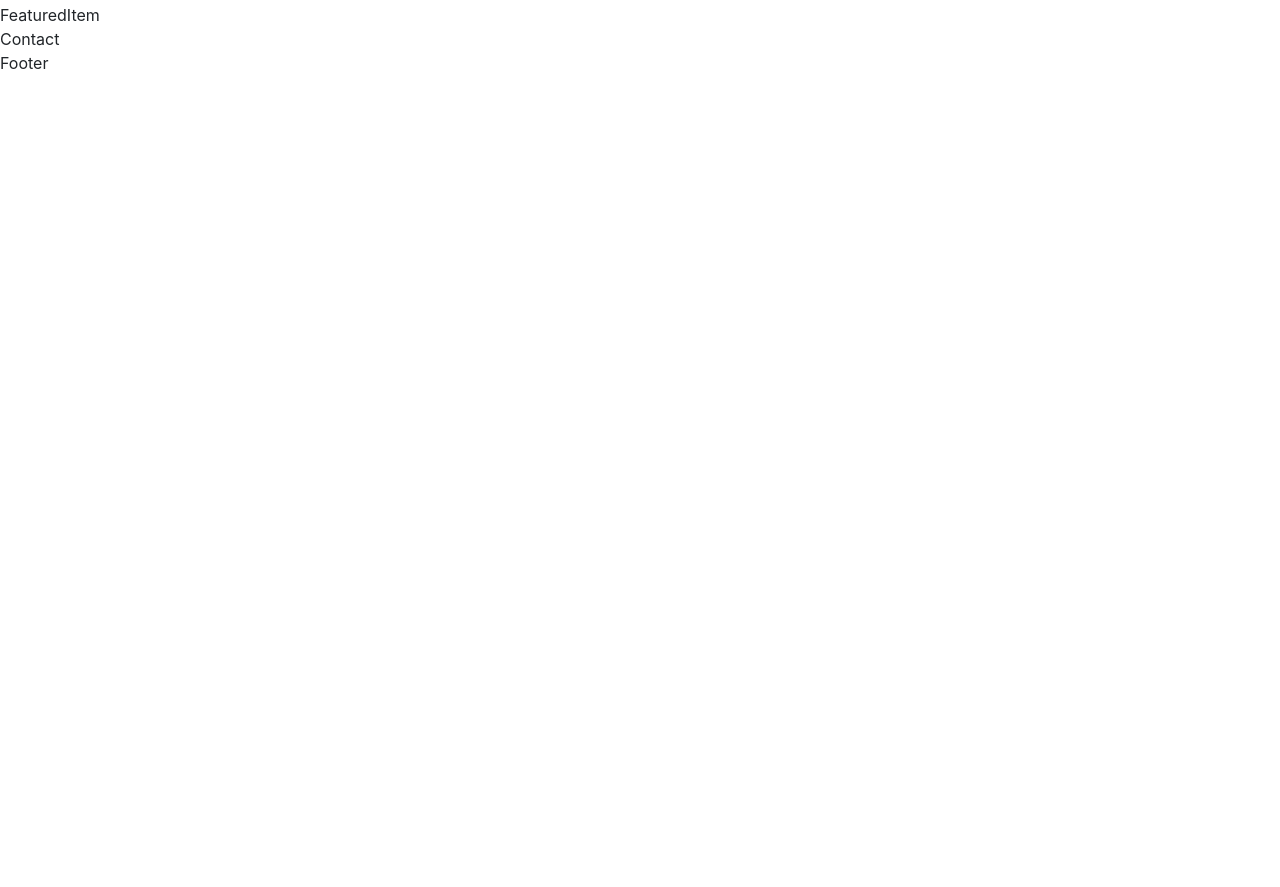
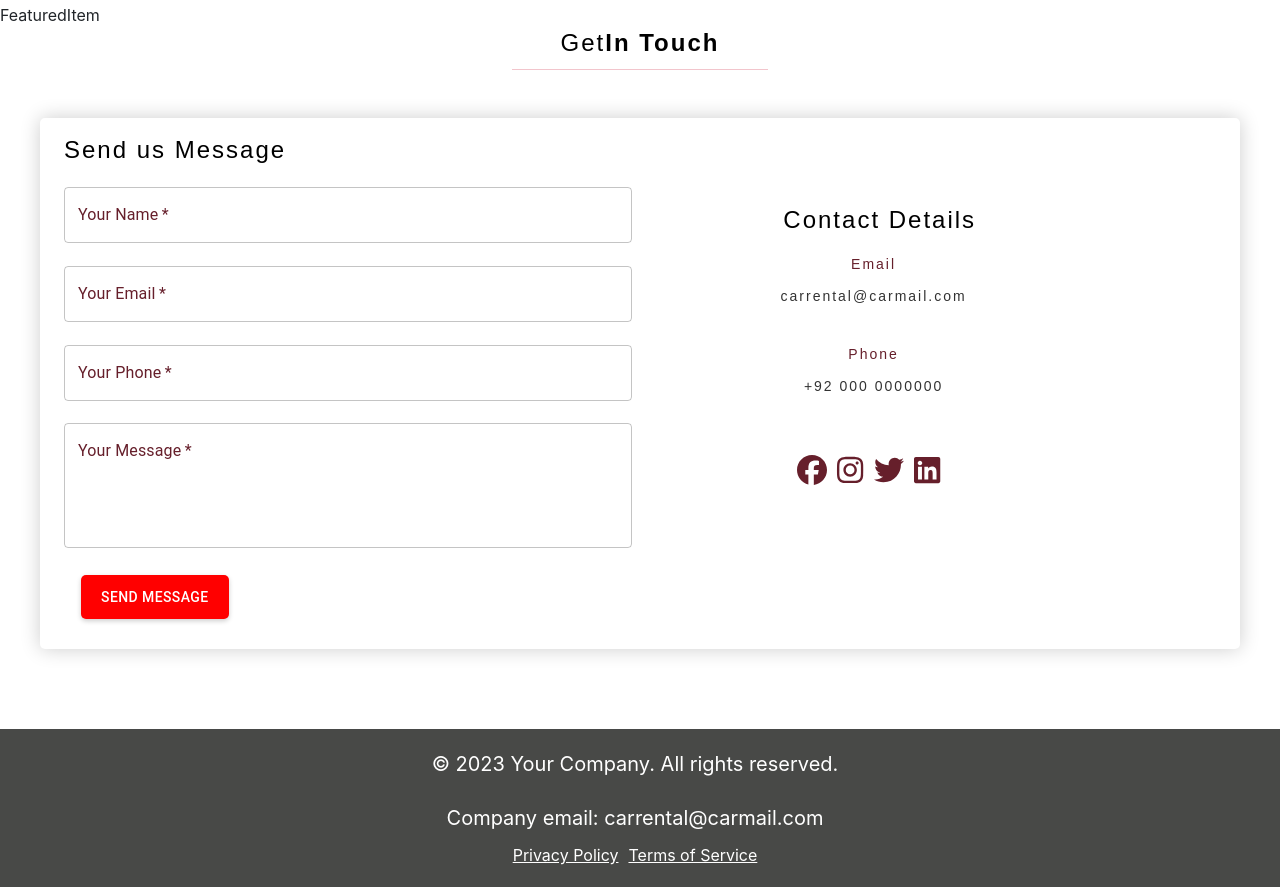
Before and after one commit to saadashraf123/car-rental-frontend, a React (Create React App) app: page / in a window 1280 px wide. Shown: the part 965-1852 px from the top of the page. Before the commit the page ends 1040 px from the top, so only its background shows below. Built offline with nearby package versions, Linux system fonts and the light colour scheme.

Commit message:
make changes in contact us and footer

```diff
--- a/package.json
+++ b/package.json
@@ -10,6 +10,9 @@
   "dependencies": {
     "@emotion/react": "^11.11.1",
     "@emotion/styled": "^11.11.0",
+    "@fortawesome/fontawesome-free": "^6.4.0",
+    "@fortawesome/free-brands-svg-icons": "^6.4.0",
+    "@fortawesome/react-fontawesome": "^0.2.0",
     "@headlessui/react": "^1.7.15",
     "@heroicons/react": "^2.0.18",
     "@mui/material": "^5.13.6",
--- a/src/components/Contact/index.jsx
+++ b/src/components/Contact/index.jsx
@@ -1,10 +1,157 @@
-import React from 'react'
-import "./style.module.css"
+import React, { useState } from "react";
+import { Grid, ListItem, Typography, Box, TextField, Button, Container } from '@mui/material';
+import { FontAwesomeIcon } from '@fortawesome/react-fontawesome';
+import { faFacebook, faInstagram, faTwitter, faLinkedin } from '@fortawesome/free-brands-svg-icons';
 
 const Contact = () => {
+  const [isHovered, setIsHovered] = useState(false);
+
+
+
+
+
+    const typographyStyles = {
+        color: "#000",
+        opacity: "0.8",
+        marginBottom: "10px",
+        fontFamily: "sans-serif",
+        letterSpacing: "2px",
+        alignText: "center",
+
+    }
+    const textFieldStyles = {
+        '& .MuiTextField-root': { m: 2, width: '100%', maxWidth: "100%", backgroundColor: "white", borderRadius: "3%", outline: "none", fontFamily: "sans-serif", margin: "2% 0" },
+        "& label, label.Mui-focused": {
+            color: "#661f2b",
+        },
+        "& .MuiOutlinedInput-root": {
+            "&.Mui-focused fieldset": {
+                borderColor: "#DC3545"
+            },
+            '&:hover fieldset': {
+                borderColor: '#DC3545',
+            },
+        },
+    }
+    const btnStyles = {
+        margin: "15px 3% 0px 3%",
+        padding: "10px 20px",
+        color: isHovered ? "red" : "white",
+        backgroundColor: "red",
+        boxShadow: "0 2px 5px 0 rgba(0, 0, 0, 0.2)", // Add boxShadow for a shadow effect
+        borderRadius: "5px", // Increase the borderRadius value for more rounded corners
+        '&:hover': {
+            backgroundColor: "white",
+            color: "red",
+
+
+        },
+    }
+    const contactDetails = {
+        display: "block",
+        lineHeight: "8.5",
+        margin: "10px auto", // Updated margin to "10px auto" to center the contact details horizontally
+        textAlign: "center",
+
+    }
+
     return (
-        <div>Contact</div>
-    )
-}
+        <div id="contact" className="contact">
+            <Typography align='center' sx={[typographyStyles, { fontFamily: "sans-serif", opacity: "1" }]} variant='h5'>Get<b className='bold'>In Touch</b></Typography>
+            <hr style={{ background: "#cc1836", margin: "0px 40% 5% 40%" }}></hr>
+            <Container style={{ backgroundColor: 'white', marginBottom: '80px', boxShadow: '0 0 20px rgba(0, 0, 0, 0.2)', borderRadius: '5px' }} maxWidth="lg" >
+                <Grid container spacing={2} columns={10}>
+                    <Grid item md={5} xs={10} sx={{ justifyContent: "center" }}>
+                        <Typography sx={[typographyStyles, { opacity: "1" }]} variant='h5'>Send us Message</Typography>
+                        <Box
+                            component="form"
+                            sx={textFieldStyles}
+                            noValidate
+                            autoComplete="off"
+                        >
+                            <div>
+                                <TextField
+                                    required
+                                    label="Your Name"
+                                />
+                                <TextField
+                                    required
+                                    label="Your Email"
+                                />
+                                <TextField
+                                    required
+                                    label="Your Phone"
+                                />
+                                <TextField
+                                    required
+                                    label="Your Message"
+                                    multiline
+                                    rows={4}
+                                />
+                            </div>
+                            <Button sx={btnStyles}>Send Message</Button>
+                            <div style={{ marginTop: '30px' }}></div>
+                        </Box>
+                    </Grid>
+                    <span id="divider"></span>
 
-export default Contact
+                    <Grid item md={4} xs={10} >
+
+                        <Typography
+                        sx={[typographyStyles, { opacity: "1",
+                        marginLeft: "30%",
+                        marginTop: '70px ' }]}
+
+                         variant='h5'>   Contact Details </Typography>
+
+                        <ListItem style={contactDetails}>
+                            <Typography sx={[typographyStyles, { fontFamily: "sans-serif", opacity: "1", color: "#661f2b" }]} variant='subtitle2'>Email</Typography>
+
+                            <Typography sx={typographyStyles} variant='subtitle2'>carrental@carmail.com</Typography>
+
+                        </ListItem>
+
+                        <ListItem style={contactDetails}>
+
+                            <Typography
+                            sx={[typographyStyles, {
+                                fontFamily: "sans-serif",
+                                 opacity: "1",
+                                  color : "#661f2b"
+                            }]} variant='subtitle2'>Phone</Typography>
+
+                            <Typography sx={typographyStyles} variant='subtitle2'>+92 000 0000000</Typography>
+                            <div style={{ display: 'flex', justifyContent: 'center', marginTop: '10px' }}>
+            <a href="" target="_blank" rel="noopener noreferrer">
+                <FontAwesomeIcon icon={faFacebook} style={{ marginRight: '10px', fontSize: '30px', color: '#661f2b' }} />
+            </a>
+            <a href="" target="_blank" rel="noopener noreferrer">
+                <FontAwesomeIcon icon={faInstagram} style={{ marginRight: '10px', fontSize: '30px', color: '#661f2b' }} />
+            </a>
+            <a href="" target="_blank" rel="noopener noreferrer">
+                <FontAwesomeIcon icon={faTwitter} style={{ marginRight: '10px', fontSize: '30px', color: '#661f2b' }} />
+            </a>
+            <a href="" target="_blank" rel="noopener noreferrer">
+                <FontAwesomeIcon icon={faLinkedin} style={{ marginRight: '10px', fontSize: '30px', color: '#661f2b' }} />
+            </a>
+        </div>
+
+                        </ListItem>
+
+
+                        {/* <ListItem style={contactDetails}>
+<Typography sx={[typographyStyles, { fontFamily: "sans-serif", opacity: "1", color: "#bac964" }]} variant='subtitle2'>Fax</Typography>
+<Typography sx={typographyStyles} variant='subtitle2'></Typography>
+</ListItem> */}
+                        {/* <ListItem style={contactDetails}>
+<Typography sx={[typographyStyles, { fontFamily: "sans-serif", opacity: "1", color: "#bac964" }]} variant='subtitle2'>Address</Typography>
+<Typography sx={typographyStyles} variant='subtitle2'>Block 4, Works Cooperative Housing Society, Gulistan-e-johar, Karachi.</Typography>
+</ListItem> */}
+                    </Grid>
+                </Grid>
+            </Container>
+        </div>
+    );
+};
+
+export default Contact;
--- a/src/components/Footer/index.jsx
+++ b/src/components/Footer/index.jsx
@@ -1,10 +1,24 @@
-import React from 'react'
-import "./style.module.css"
+import React from 'react';
 
 const Footer = () => {
-    return (
-        <div>Footer</div>
-    )
-}
+return (
+<footer style={{ backgroundColor: '	#484947', color: '#fff', padding: '20px', textAlign: 'center' }}>
+<div style={{ display: 'flex', justifyContent: 'center', alignItems: 'center' }}>
+<span style={{ marginRight: '10px', fontSize: '20px' }}>© 2023 Your Company. All rights reserved.</span>
+{/* <span style={{ fontSize: '24px', margin: '0 10px' }}>|</span> */}
+{/* <span style={{ fontSize: '20px' }}>Follow us on <a href="" style={{ color: '#fff', textDecoration: 'underline' }}>Instagram</a></span> */}
+</div>
+<br />
+<div style={{ display: 'flex', justifyContent: 'center', alignItems: 'center' }}>
+<span style={{ marginRight: '10px', fontSize: '20px' }}>Company email: carrental@carmail.com</span>
+</div>
+<div style={{ marginTop: '10px' }}>
+<a href="/privacy" style={{ color: '#fff', marginRight: '10px' }}>Privacy Policy</a>
+<a href="/terms" style={{ color: '#fff', marginRight: '10px' }}>Terms of Service</a>
+{/* <a href="/contact" style={{ color: '#fff' }}>Contact Us</a> */}
+</div>
+</footer>
+);
+};
 
-export default Footer
+export default Footer;
```
Also changed, not shown: 1 other file (tests, documents, lock files or other folders).
